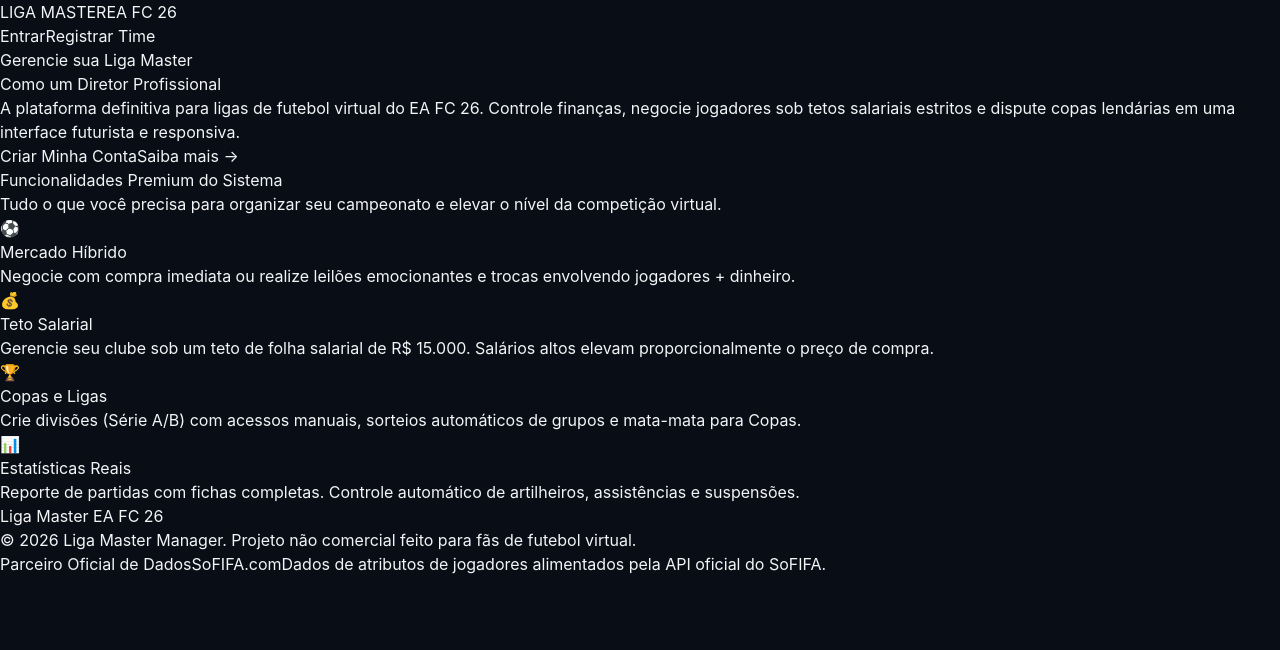
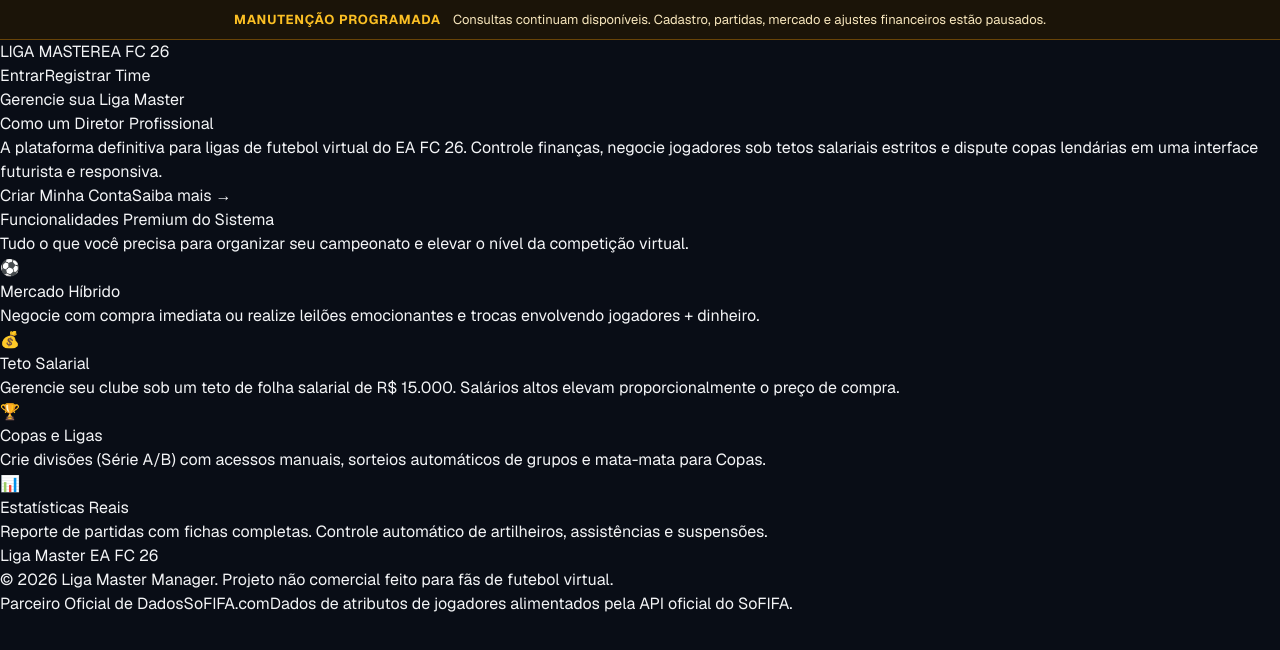
Before and after one commit to JulioSVispor/liga-master-ea-fc, a Next.js app: page / in a window 1280 px wide. Shown: the top 650 px of the page. Built offline with nearby package versions, Linux system fonts and the light colour scheme.

Commit message:
style(ui): align application shell and authentication screens

```diff
--- a/src/app/forgot-password/page.js
+++ b/src/app/forgot-password/page.js
@@ -67,7 +67,7 @@
             </div>
           )}
 
-          <form className="space-y-6" onSubmit={handleResetPassword}>
+          <form noValidate className="space-y-6" onSubmit={handleResetPassword}>
             <div>
               <label htmlFor="email" className="block text-sm font-medium text-gray-300">
                 E-mail da sua conta
--- a/src/app/globals.css
+++ b/src/app/globals.css
@@ -16,22 +16,18 @@
 body {
   background-color: var(--background);
   color: var(--foreground);
-  font-family: 'Outfit', 'Inter', system-ui, -apple-system, sans-serif;
+  font-family: var(--font-geist-sans), system-ui, -apple-system, sans-serif;
   overflow-x: hidden;
 }
 
-/* Efeito Glassmorphism Premium */
+/* Efeito Glassmorphism Leve (Otimizado para Performance) */
 .glass-panel {
-  background: rgba(17, 24, 39, 0.7);
-  backdrop-filter: blur(12px);
-  -webkit-backdrop-filter: blur(12px);
+  background: rgba(17, 24, 39, 0.95);
   border: 1px solid rgba(255, 255, 255, 0.08);
 }
 
 .glass-card {
-  background: rgba(31, 41, 55, 0.4);
-  backdrop-filter: blur(8px);
-  -webkit-backdrop-filter: blur(8px);
+  background: rgba(31, 41, 55, 0.9);
   border: 1px solid rgba(255, 255, 255, 0.05);
   transition: all 0.3s cubic-bezier(0.4, 0, 0.2, 1);
 }
@@ -53,6 +49,11 @@
   height: 8px;
 }
 
+* {
+  scrollbar-color: #374151 #090d16;
+  scrollbar-width: thin;
+}
+
 ::-webkit-scrollbar-track {
   background: #090d16;
 }
@@ -65,3 +66,48 @@
 ::-webkit-scrollbar-thumb:hover {
   background: #10b981;
 }
+
+/* Remover setas (spin buttons) de inputs do tipo number em todos os navegadores */
+input[type=number]::-webkit-inner-spin-button,
+input[type=number]::-webkit-outer-spin-button {
+  -webkit-appearance: none;
+  margin: 0;
+}
+
+input[type=number] {
+  -moz-appearance: textfield; /* Firefox */
+  appearance: textfield;
+}
+/* Estado global de contenção: visível em todas as rotas e estável em mobile. */
+.maintenance-banner {
+  position: sticky;
+  top: 0;
+  z-index: 100;
+  display: flex;
+  align-items: center;
+  justify-content: center;
+  gap: 0.75rem;
+  min-height: 2.5rem;
+  padding: 0.5rem 1rem;
+  border-bottom: 1px solid rgb(245 158 11 / 0.35);
+  background: #1b1408;
+  color: #f8e7bd;
+  font-size: 0.8125rem;
+  line-height: 1.35;
+}
+
+.maintenance-banner__label {
+  flex: none;
+  color: #fbbf24;
+  font-weight: 700;
+  letter-spacing: 0.06em;
+  text-transform: uppercase;
+}
+
+@media (max-width: 640px) {
+  .maintenance-banner {
+    align-items: flex-start;
+    flex-direction: column;
+    gap: 0.125rem;
+  }
+}
--- a/src/app/layout.js
+++ b/src/app/layout.js
@@ -1,28 +1,26 @@
-import { Geist, Geist_Mono } from "next/font/google";
+import { GeistSans } from "geist/font/sans";
+import { GeistMono } from "geist/font/mono";
 import "./globals.css";
-
-const geistSans = Geist({
-  variable: "--font-geist-sans",
-  subsets: ["latin"],
-});
-
-const geistMono = Geist_Mono({
-  variable: "--font-geist-mono",
-  subsets: ["latin"],
-});
+import { MaintenanceBanner } from "@/components/ui/MaintenanceBanner";
 
 export const metadata = {
-  title: "Liga Master Manager | EA FC 26",
-  description: "Gerencie sua liga de futebol virtual do EA FC 26 com controle de orçamento, teto salarial, mercado de transferências (leilão e trocas), torneios e estatísticas completas.",
+  title: {
+    default: "Liga Master",
+    template: "%s | Liga Master",
+  },
+  description: "Gestão objetiva de clubes, competições, partidas, mercado e história de comunidades de EA FC.",
 };
 
 export default function RootLayout({ children }) {
   return (
     <html
-      lang="en"
-      className={`${geistSans.variable} ${geistMono.variable} h-full antialiased`}
+      lang="pt-BR"
+      className={`${GeistSans.variable} ${GeistMono.variable} h-full antialiased`}
     >
-      <body className="min-h-full flex flex-col">{children}</body>
+      <body className="min-h-full flex flex-col">
+        <MaintenanceBanner />
+        {children}
+      </body>
     </html>
   );
 }
--- a/src/app/page.js
+++ b/src/app/page.js
@@ -4,7 +4,7 @@
   return (
     <div className="flex flex-col min-h-screen bg-[#060913] text-gray-100 selection:bg-[#10b981] selection:text-white">
       {/* Header / Navbar */}
-      <header className="sticky top-0 z-50 w-full border-b border-white/5 bg-[#060913]/80 backdrop-blur-md">
+      <header className="sticky top-0 z-50 w-full border-b border-white/5 bg-[#060913]/80">
         <div className="container mx-auto flex h-16 max-w-7xl items-center justify-between px-4 sm:px-6">
           <div className="flex items-center gap-2">
             <span className="text-2xl font-bold tracking-tight bg-gradient-to-r from-[#10b981] to-[#3b82f6] bg-clip-text text-transparent">
--- a/src/features/auth/LoginPage.js
+++ b/src/features/auth/LoginPage.js
@@ -80,7 +80,7 @@
             </div>
           )}
 
-          <form className="space-y-6" onSubmit={handleLogin}>
+          <form noValidate className="space-y-6" onSubmit={handleLogin}>
             <div>
               <label htmlFor="email" className="block text-sm font-medium text-gray-300">E-mail</label>
               <div className="mt-1">
```
